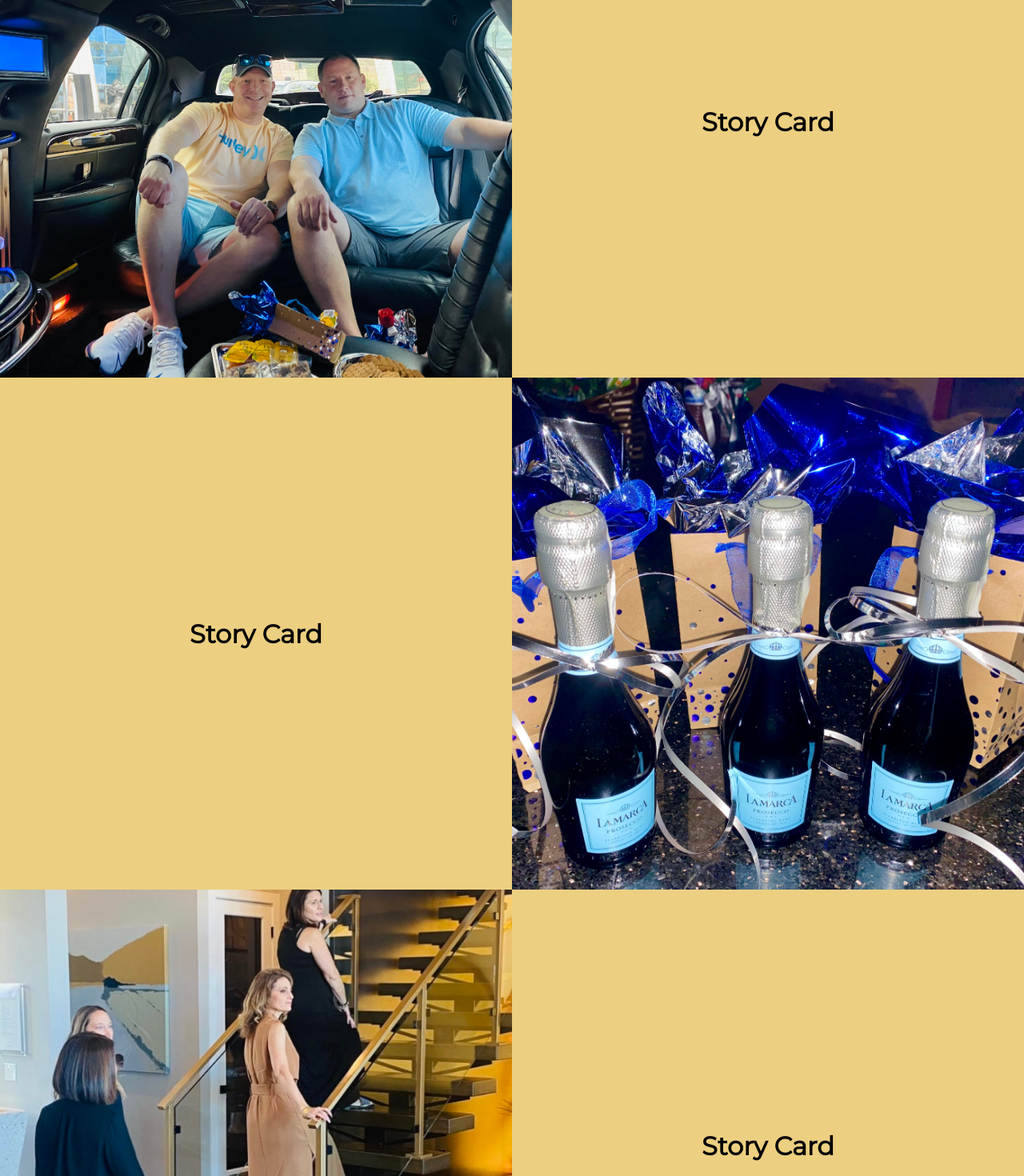
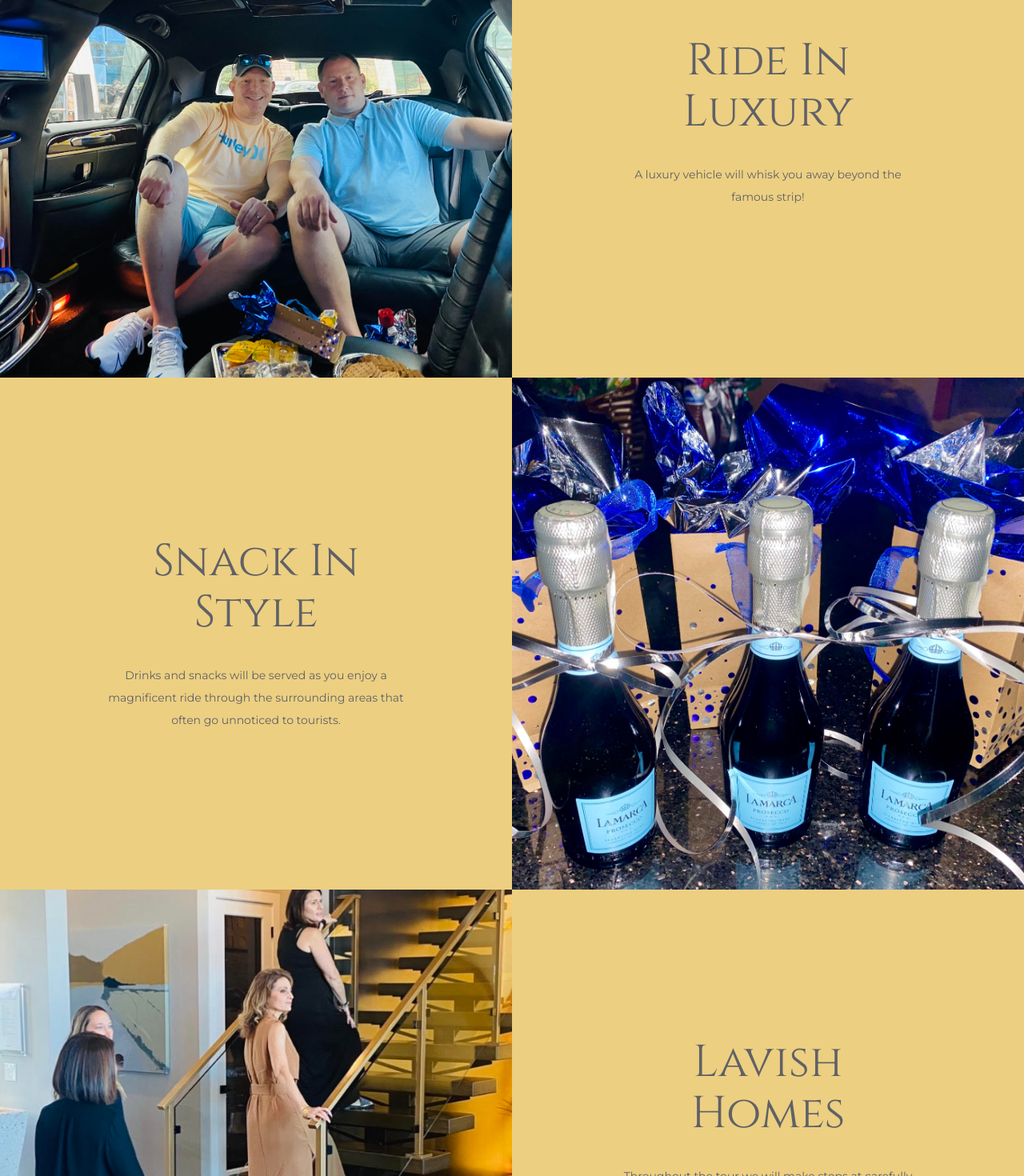
Before and after one commit to stevexero/vegasluxuryhometours, a React (Create React App) app: page / in a window 1280 px wide. Shown: the part 2040-3510 px from the top of the page at 80% size. Built offline with nearby package versions, Linux system fonts and the light colour scheme.

Commit message:
finished styling story cards for desktop/

```diff
--- a/src/components/StoryCard.css
+++ b/src/components/StoryCard.css
@@ -11,3 +11,12 @@
   display: block;
   padding-bottom: 100%;
 }
+
+.StoryCard-container {
+  padding: 8rem;
+  text-align: center;
+  display: flex;
+  flex-direction: column;
+  align-items: center;
+  justify-content: space-evenly;
+}
--- a/src/components/StoryCard.js
+++ b/src/components/StoryCard.js
@@ -1,9 +1,12 @@
 import './StoryCard.css';
 
-const StoryCard = () => {
+const StoryCard = ({ heading, story }) => {
   return (
     <div className='StoryCard'>
-      <h1>Story Card</h1>
+      <div className='StoryCard-container'>
+        <h1 className='cinzel-regular-56 text-dark-silver'>{heading}</h1>
+        <p className='montserrat-regular-14 text-dark-silver mt-32'>{story}</p>
+      </div>
     </div>
   );
 };
--- a/src/pages/sections/Story.js
+++ b/src/pages/sections/Story.js
@@ -14,23 +14,38 @@ const Story = () => {
     <div className='Story'>
       <div className='StorySection Story-1'>
         <StoryCardPhoto image={StoryImg_1} />
-        <StoryCard />
+        <StoryCard
+          heading='Ride In Luxury'
+          story='A  luxury vehicle will whisk you away beyond the famous strip!'
+        />
       </div>
       <div className='StorySection Story-2'>
-        <StoryCard />
+        <StoryCard
+          heading='Snack In Style'
+          story='Drinks and snacks will be served as you enjoy a magnificent ride through the surrounding areas that often go unnoticed to tourists.'
+        />
         <StoryCardPhoto image={StoryImg_2} />
       </div>
       <div className='StorySection Story-3'>
         <StoryCardPhoto image={StoryImg_3} />
-        <StoryCard />
+        <StoryCard
+          heading='Lavish Homes'
+          story='Throughout  the tour we will make stops at carefully selected luxury homes and allow you to walk through them to take in the amazing workmanship and creativity'
+        />
       </div>
       <div className='StorySection Story-4'>
-        <StoryCard />
+        <StoryCard
+          heading='Stunning Views'
+          story='Your guide will provide you with interesting information about the various areas and the fabulous homes we tour.'
+        />
         <StoryCardPhoto image={StoryImg_4} />
       </div>
       <div className='StorySection Story-5'>
         <StoryCardPhoto image={StoryImg_5} />
-        <StoryCard />
+        <StoryCard
+          heading='Be a VIP'
+          story="Everyone likes to feel like a VIP and that's my goal! You will  leave with a greater knowledge and appreciation of the lesser known areas and architecture of Las Vegas that are worthy of sightseeing."
+        />
       </div>
     </div>
   );
```
